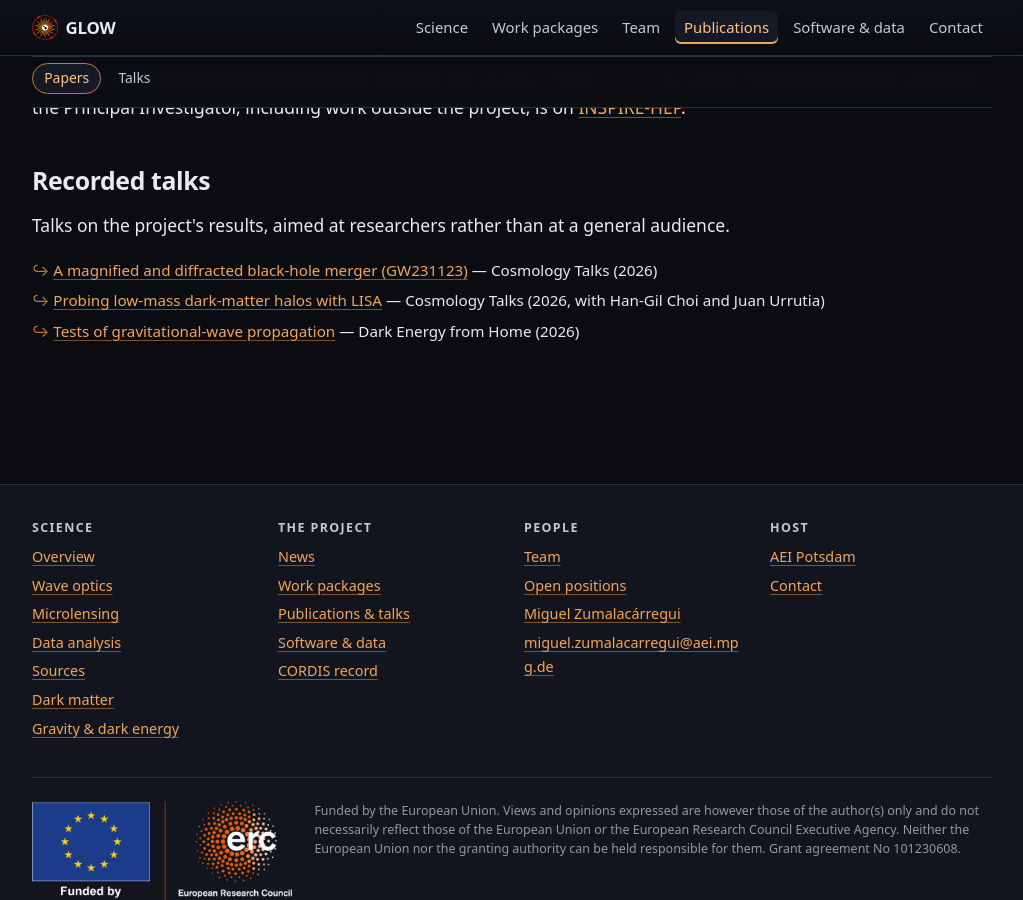
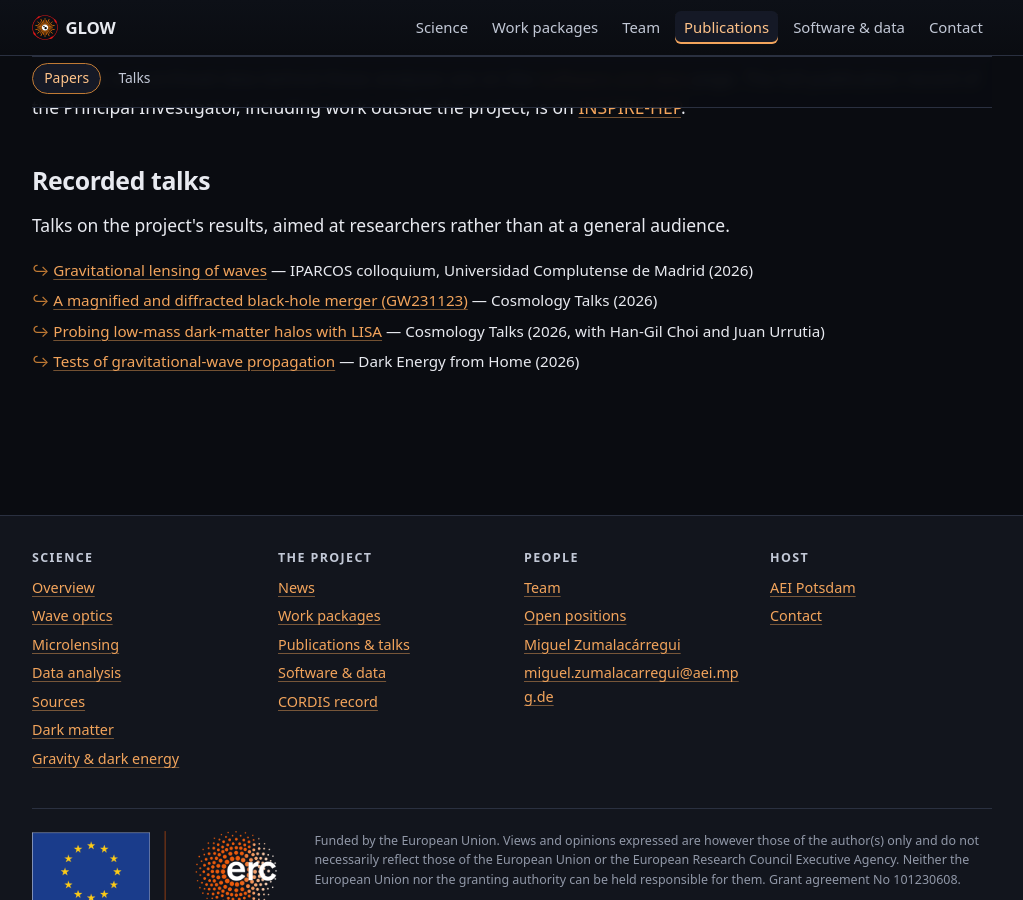
Before and after one commit to glow-astro/website, a Jekyll site: the page built from publications.html, in a window 1280 px wide and 900 px high, scrolled down 1080 px. Shown: the whole window, without its empty margins (128-1151 px from the left). Built offline with Jekyll 4.4.1, drawn with Linux system fonts in a browser that asks for light colours.

Commit message:
Add the IPARCOS colloquium to the recorded talks
Delivered to the plenary of IPARCOS (Universidad Complutense de Madrid)
on 25 June 2026; recording posted 15 July 2026. Listed first: it is the
one talk that covers the project as a whole rather than a single paper.

Co-Authored-By: Claude Opus 5 (1M context) <noreply@anthropic.com>
Claude-Session: https://claude.ai/code/session_01L7GT62S61eYxRuSFTmWGfu

```diff
--- a/_data/publications.yml
+++ b/_data/publications.yml
@@ -78,6 +78,11 @@ papers:
       by LISA.
 
 talks:
+  - title: "Gravitational lensing of waves"
+    venue: "IPARCOS colloquium, Universidad Complutense de Madrid"
+    year: 2026
+    url: "https://www.youtube.com/watch?v=VsK5Omc99DU"
+
   - title: "A magnified and diffracted black-hole merger (GW231123)"
     venue: "Cosmology Talks"
     year: 2026
```
